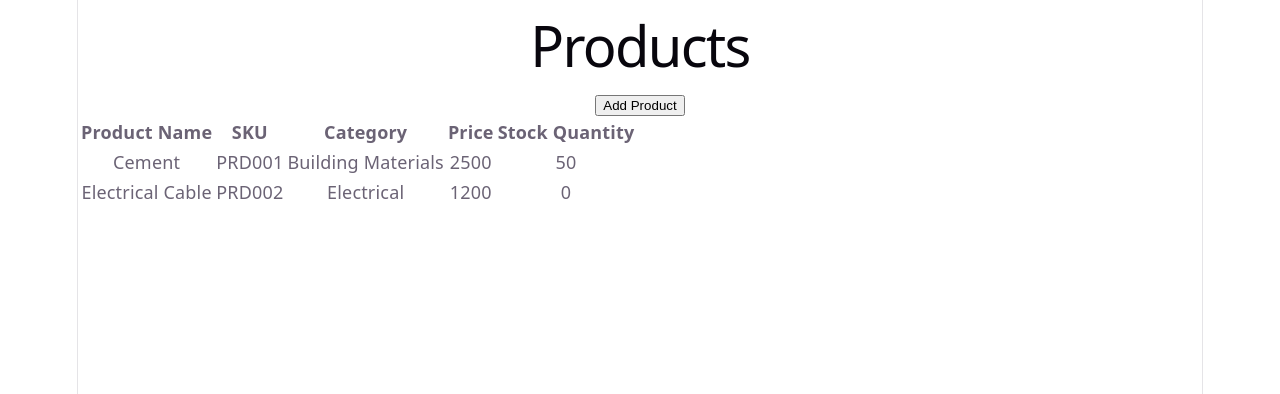
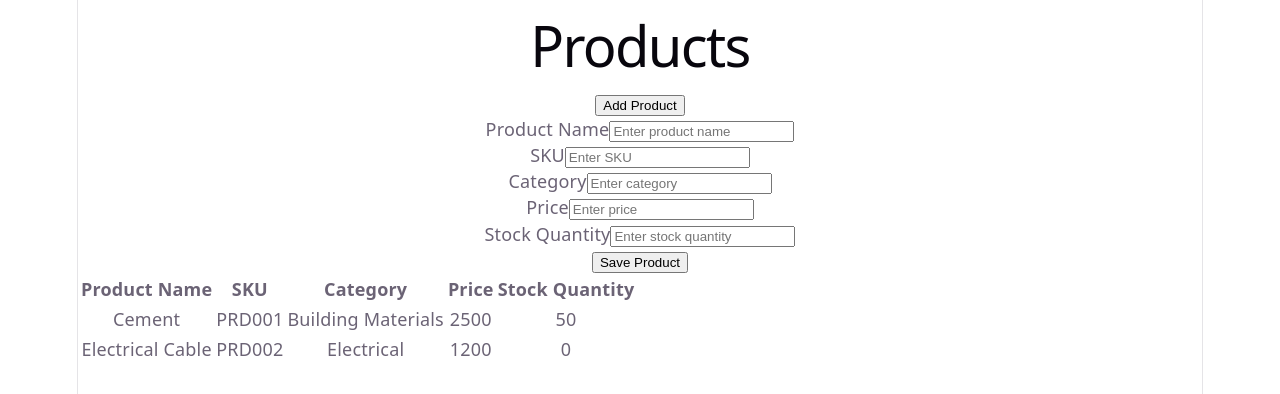
Before and after one commit to OshadiJayananda/inventory-management-system, a React (Vite) app: page / in a window 1280 px wide. Shown: the top 394 px of the page. Built offline with nearby package versions, Linux system fonts and the light colour scheme.

Commit message:
feat: add ProductForm component for product creation and integrate it into Products page

```diff
--- /dev/null
+++ b/src/components/ProductForm.tsx
@@ -0,0 +1,116 @@
+import { Formik, Form, Field, ErrorMessage } from "formik";
+import * as Yup from "yup";
+
+type ProductFormValues = {
+  name: string;
+  sku: string;
+  category: string;
+  price: number | "";
+  stockQuantity: number | "";
+};
+
+const initialValues: ProductFormValues = {
+  name: "",
+  sku: "",
+  category: "",
+  price: "",
+  stockQuantity: "",
+};
+
+const validationSchema = Yup.object({
+  name: Yup.string()
+    .required("Product name is required")
+    .min(2, "Product name must be at least 2 characters"),
+
+  sku: Yup.string().required("SKU is required"),
+
+  category: Yup.string().required("Category is required"),
+
+  price: Yup.number()
+    .typeError("Price must be a number")
+    .positive("Price must be greater than 0")
+    .required("Price is required"),
+
+  stockQuantity: Yup.number()
+    .typeError("Stock quantity must be a number")
+    .min(0, "Stock quantity cannot be negative")
+    .required("Stock quantity is required"),
+});
+
+const ProductForm = () => {
+  return (
+    <Formik
+      initialValues={initialValues}
+      validationSchema={validationSchema}
+      onSubmit={(values) => {
+        console.log("Submitted product:", values);
+      }}
+    >
+      <Form>
+        <div>
+          <label htmlFor="name">Product Name</label>
+
+          <Field
+            id="name"
+            name="name"
+            type="text"
+            placeholder="Enter product name"
+          />
+
+          <ErrorMessage name="name" component="div" />
+        </div>
+
+        <div>
+          <label htmlFor="sku">SKU</label>
+
+          <Field id="sku" name="sku" type="text" placeholder="Enter SKU" />
+
+          <ErrorMessage name="sku" component="div" />
+        </div>
+
+        <div>
+          <label htmlFor="category">Category</label>
+
+          <Field
+            id="category"
+            name="category"
+            type="text"
+            placeholder="Enter category"
+          />
+
+          <ErrorMessage name="category" component="div" />
+        </div>
+
+        <div>
+          <label htmlFor="price">Price</label>
+
+          <Field
+            id="price"
+            name="price"
+            type="number"
+            placeholder="Enter price"
+          />
+
+          <ErrorMessage name="price" component="div" />
+        </div>
+
+        <div>
+          <label htmlFor="stockQuantity">Stock Quantity</label>
+
+          <Field
+            id="stockQuantity"
+            name="stockQuantity"
+            type="number"
+            placeholder="Enter stock quantity"
+          />
+
+          <ErrorMessage name="stockQuantity" component="div" />
+        </div>
+
+        <button type="submit">Save Product</button>
+      </Form>
+    </Formik>
+  );
+};
+
+export default ProductForm;
--- a/src/pages/Products.tsx
+++ b/src/pages/Products.tsx
@@ -1,4 +1,5 @@
 import type { Product } from "../utils/types";
+import ProductForm from "../components/ProductForm";
 
 const Products = () => {
   const products: Product[] = [
@@ -25,7 +26,7 @@ const Products = () => {
       <h1>Products</h1>
 
       <button>Add Product</button>
-
+      <ProductForm />
       <table>
         <thead>
           <tr>
```
